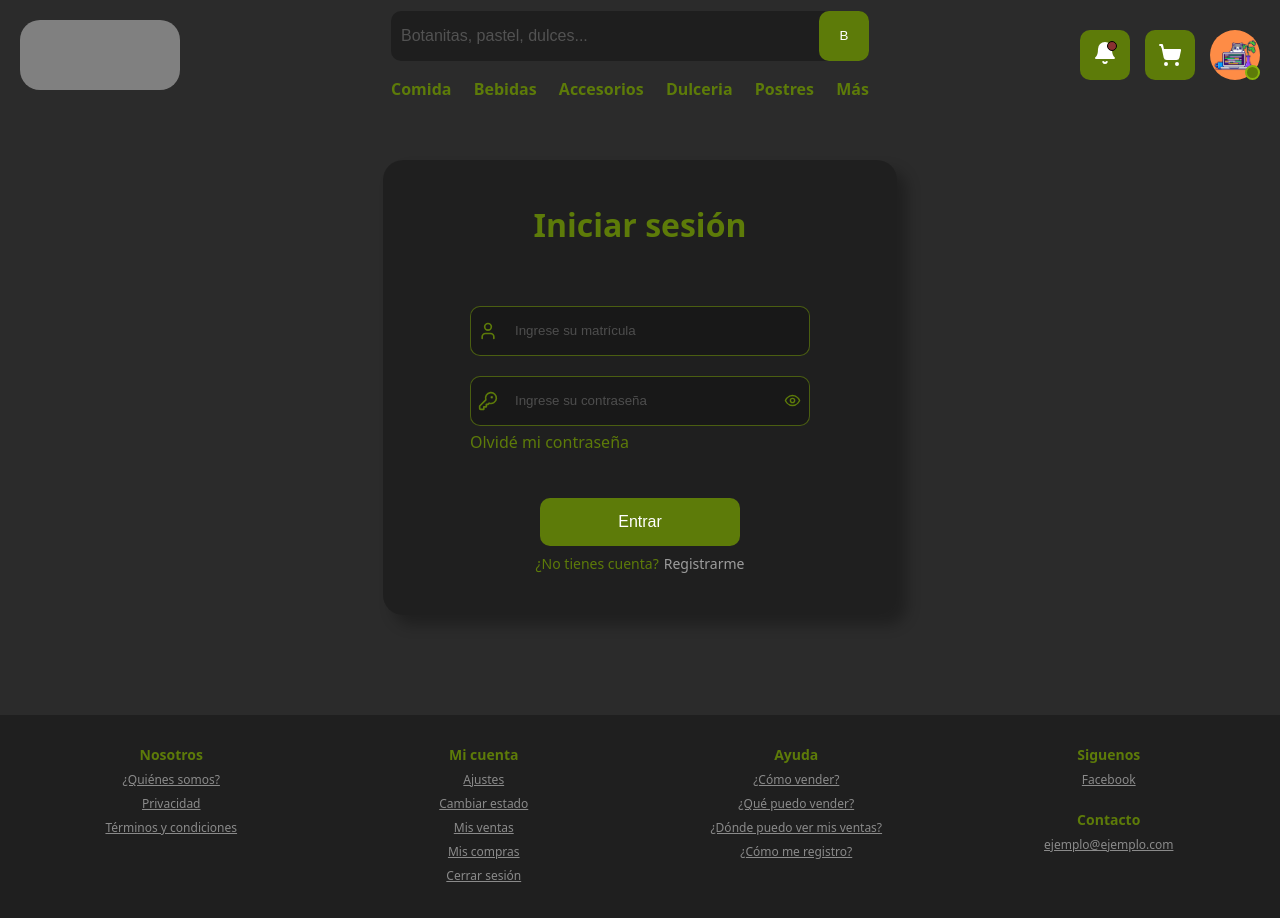
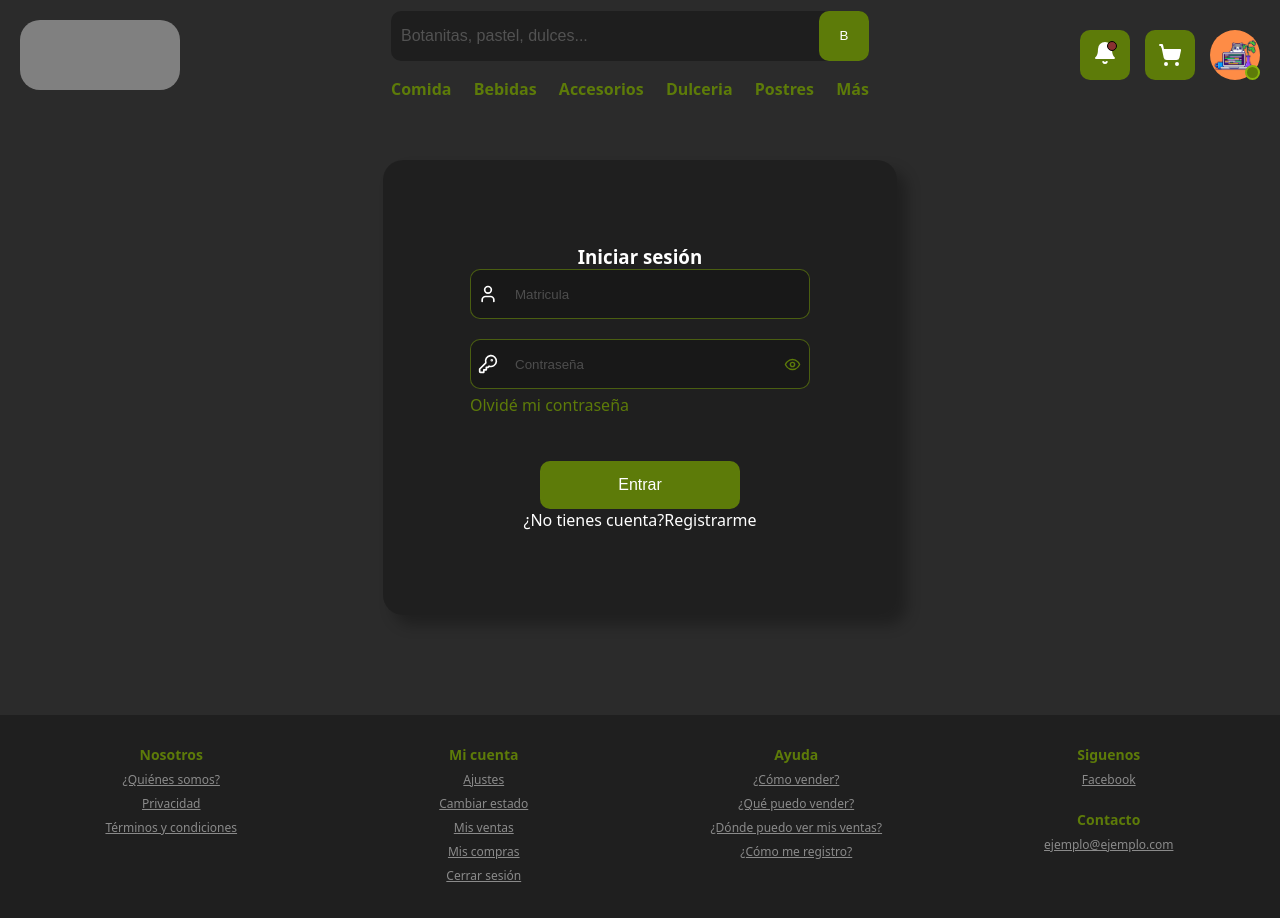
Before and after one commit to adrianhdez2/choco-market, a React (Vite) app: page /login in a window 1280 px wide. Shown: the top 918 px of the page. Built offline with nearby package versions, Linux system fonts and the light colour scheme.

Commit message:
Optimize with input field

```diff
--- a/src/pages/Login.jsx
+++ b/src/pages/Login.jsx
@@ -1,5 +1,7 @@
 import { useState } from "react"
-import { User, KeyRound, Eye, EyeOff } from "lucide-react"
+import { User, KeyRound } from "lucide-react"
+import { Link } from "react-router-dom"
+import InputField from '../components/form/InputField'
 
 function Login() {
   const [isShow, setIsShow] = useState(false)
@@ -32,55 +34,21 @@ function Login() {
   }
 
   return (
-    <div className="container_login">
-      <div className="login">
-        <h3 className="title">Iniciar sesión</h3>
-        <form id="login-form" onSubmit={handleSubmit}>
-          <label className="form_input_user form_input">
-            <span className="form_input_icon">
-              <User size={20} className="login_icon" />
-            </span>
-            <input
-              className="input"
-              type="text"
-              id="matricula"
-              name="matricula"
-              placeholder="Ingrese su matrícula"
-              autoComplete="off"
-              value={values.matricula}
-              onChange={handleValues}
-              required />
-          </label>
+    <div className="container_form_general">
+      <div className="login container_form">
+        <h3 className="title_form">Iniciar sesión</h3>
+        <form id="login-signup-form" onSubmit={handleSubmit}>
+          <InputField type={"text"} name="matricula" value={values.matricula} placeholder="Matricula" onChange={handleValues} icon={User} />
 
-          <label className="form_input_password form_input">
-            <span className="form_input_icon">
-              <KeyRound size={20} className="login_icon" />
-            </span>
-            <input
-              className="input password"
-              type={inputType}
-              id="password"
-              name="password"
-              placeholder="Ingrese su contraseña"
-              autoComplete="off"
-              value={values.password}
-              onChange={handleValues}
-              required />
-            <span className="form_input_icon show_pass" onClick={handleShow}>
-              {isShow ?
-                <EyeOff size={17} className="icon"/>
-                :
-                <Eye size={17} className="icon" />}
-            </span>
-          </label>
+          <InputField classN="form_input_password" classInput="password" type={inputType} name="password" value={values.password} placeholder="Contraseña" onChange={handleValues} handleShow={handleShow} icon={KeyRound} isShow={isShow} login={true} />
 
           <div id="forgot_password">
-            <a href="#" >Olvidé mi contraseña</a>
+            <a className="forgot_password_link" href="#" >Olvidé mi contraseña</a>
           </div>
           <button className="btn btn_primary" type="submit">Entrar</button>
         </form>
-        <p className="not_account">¿No tienes cuenta?
-          <a href="#" id="signup_link">Registrarme</a>
+        <p className="form_link_question">¿No tienes cuenta?
+          <Link to={"/signup"} id="form_link_account">Registrarme</Link>
         </p>
       </div>
     </div>
--- a/src/pages/SignUp.jsx
+++ b/src/pages/SignUp.jsx
@@ -1,9 +1,59 @@
+import { User, KeyRound, Phone } from "lucide-react"
+import { useState } from "react"
+import { Link } from "react-router-dom"
+import InputField from "../components/form/InputField"
 
 function SignUp() {
+  const [values, setValues] = useState({
+    names: '',
+    lastnameP: '',
+    lastnameM: '',
+    phone: '',
+    password: '',
+    passwordConfirm: ''
+  })
+
+  const handleValues = (e) => {
+    let { target } = e
+    const { name, value } = target
+
+    const newValues = {
+      ...values,
+      [name]: value,
+    };
+
+    setValues(newValues);
+  }
+
+  const handleSubmit = (e) => {
+    e.preventDefault()
+    console.log(values);
+  }
+
   return (
-      <section>
-        <h2>Sign Up</h2>
-      </section>
+    <div className="container_form_general">
+      <div className="signup container_form">
+        <h3 className="title_form">Registro</h3>
+        <form id="login-signup-form" onSubmit={handleSubmit}>
+          <div className="container_inputs_signup">
+            <InputField type={"text"} name="names" value={values.names} placeholder="Nombre(s)" onChange={handleValues} icon={User} />
+            <InputField type={"text"} name="lastnameP" value={values.lastnameP} placeholder="Apellidos paternos" onChange={handleValues} icon={User} />
+          </div>
+          <div className="container_inputs_signup">
+            <InputField type={"text"} name="lastnameM" value={values.lastnameM} placeholder="Apellidos maternos" onChange={handleValues} icon={User} />
+            <InputField type={"tel"} name="phone" value={values.phone} placeholder="Teléfono" onChange={handleValues} icon={Phone} />
+          </div>
+          <div className="container_inputs_signup">
+            <InputField type={"password"} name="password" value={values.password} placeholder="Contraseña" onChange={handleValues} icon={KeyRound} />
+            <InputField type={"password"} name="passwordConfirm" value={values.passwordConfirm} placeholder="Confirmar contraseña" onChange={handleValues} icon={KeyRound} />
+          </div>
+          <button className="btn btn_primary" type="submit">Registrarme</button>
+        </form>
+        <p className="form_link_question">¿Ya tienes cuenta?
+          <Link to={"/login"} id="form_link_account">Entrar</Link>
+        </p>
+      </div>
+    </div>
   )
 }
 
```
